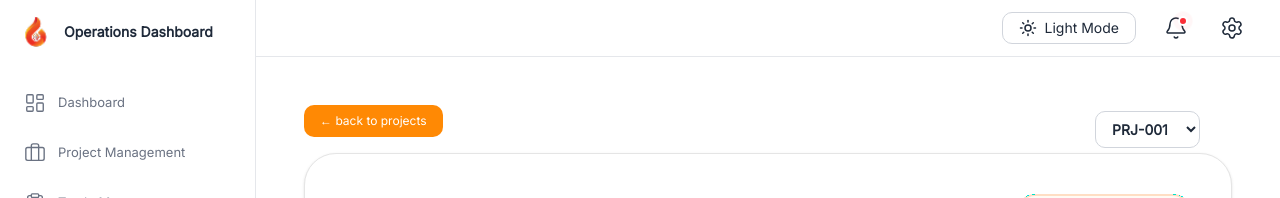
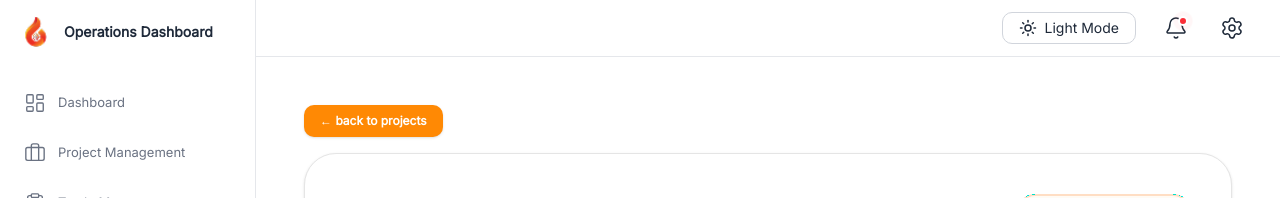
Before and after one commit to faioperation/FireAI-ERP, a React (Vite) app: page /task-tracker/1 in a window 1280 px wide. Shown: the top 198 px of the page. Built offline with nearby package versions, Linux system fonts and the light colour scheme.

Commit message:
dynamic tasktracker implemented

```diff
--- a/src/pages/ProjectManagement/ProjectManagementComponents/Milestones.jsx
+++ b/src/pages/ProjectManagement/ProjectManagementComponents/Milestones.jsx
@@ -169,8 +169,8 @@ const Milestones = ({ projectId }) => {
   };
 
 
-  const handleRowClick = (e, idx) => {
-    navigate("/task-tracker/:id");
+  const handleRowClick = (e, m) => {
+    navigate(`/task-tracker/${m.id}`);
   };
 
   return (
@@ -195,7 +195,7 @@ const Milestones = ({ projectId }) => {
                   <div
                     key={idx}
 
-                    onClick={(e) => handleRowClick(e, idx)}
+                    onClick={(e) => handleRowClick(e, m)}
                     className={`flex items-center justify-between p-3 sm:p-4 border rounded-xl cursor-pointer transition-all ${isDone
                       ? isDark
                         ? "bg-green-900/10 border-green-500/50"
--- a/src/pages/TodoManagement/TaskTracker/TaskTracker.jsx
+++ b/src/pages/TodoManagement/TaskTracker/TaskTracker.jsx
@@ -1,74 +1,73 @@
 import React, { useEffect, useState } from "react";
-import { Link } from "react-router";
+import { Link, Navigate, useNavigate, useParams } from "react-router";
 import TaskOverview from "./TaskOverview";
-import TaskList from "./TaskList";
+import ProjectList from "@/pages/ProjectManagement/ProjectManagementComponents/ProjectList";
+import { Target } from "lucide-react";
 
 export default function TaskTracker() {
-  const [orders, setOrders] = useState([]);
   const [projects, setProjects] = useState([]);
-  const [orderID, setOrderID] = useState(null);
-
-  useEffect(() => {
-    fetch("/OrderList.json")
-      .then((res) => res.json())
-      .then((data) => {
-        setOrders(data);
-
-        // 👉 first id auto select
-        if (data.length > 0) {
-          setOrderID(data[0].id);
-        }
-      });
-  }, []);
-
+  const { id } = useParams(); // URL/:id theke id pabe
+ const navigate = useNavigate()
   useEffect(() => {
     fetch("/projects.json")
       .then((res) => res.json())
-      .then((data) => setProjects(data));
+      .then((data) => setProjects(data))
+      .catch((err) => console.error("JSON load error:", err));
   }, []);
 
-  const findProject = orderID
-    ? projects.find((project) => project.order_id === orderID)
-    : null;
-
+  // URL er id (string) k Number e convert kore find kora
+  const findProject =id? projects.find((p) => p.order_id === Number(id)):""
+ // Dropdown handle
+  const handleSelect = (e) => {
+    const selectedId = e.target.value;
+    if (selectedId) navigate(`/task-tracker/${selectedId}`);
+  };
   return (
-    <div>
+    <div className="w-full space-y-4">
+      {/* Back Button */}
       <div className="flex items-center justify-between">
-        <button className="mb-4 text-xs dark:text-black px-4 py-2 rounded-lg text-white bg-orange-400  dark:bg-teal-400">
-          <Link to="/project">← back to projects</Link>
-        </button>
-
-        {/* ✅ Dropdown */}
-        <select
-          value={orderID || ""}
-          onChange={(e) => setOrderID(Number(e.target.value))}
-          className="
-    border rounded-lg px-3 py-2 text-sm mr-8
-    bg-white text-gray-800 border-gray-300 font-semibold
-    dark:bg-gray-800 dark:text-gray-100 dark:border-gray-600
-    focus:outline-none focus:ring-2 dark:focus:ring-blue-400 focus:ring-orange-400
-    dark:focus:ring-blue-500
-    transition
-  "
+        <Link
+          to="/project"
+          className="text-xs font-bold px-4 py-2 rounded-lg text-white bg-orange-400 dark:bg-teal-400 dark:text-black shadow-sm"
         >
-          {orders.map((order) => (
-            <option
-              key={order.id}
-              value={order.id}
-              className="bg-white  text-gray-800 dark:bg-gray-800 dark:text-gray-100 "
-            >
-              {order.project_id}
-            </option>
-          ))}
-        </select>
+          ← back to projects
+        </Link>
       </div>
 
-      {/* ✅ Selected Project Show */}
-
-      <div>
-        <TaskOverview findProject={findProject}></TaskOverview>
+      {/* Main Content */}
+      <div className="mt-2">
+        {findProject ? (
+          <TaskOverview findProject={findProject} />
+        ) : (
+          <div className="text-center   text-gray-500 text-sm space-y-2  ">
+             <div>
+              <select
+              onChange={handleSelect}
+              className="border border-orange-400 dark:border-teal-400 rounded-md p-2 text-sm flex justify-end"
+              defaultValue=""
+            >
+              <option value="" disabled>
+                Select Order ID
+              </option>
+              {projects.map((p) => (
+                <option className="dark:bg-black bg-white" key={p.order_id} value={p.order_id}>
+                  {p.order_id}  {p.title || p.name}
+                </option>
+              ))}
+            </select>
+            </div>
+           <div className="flex flex-col items-center justify-center h-80 border-2 border-dashed border-orange-200 dark:border-teal-500 rounded-[32px] bg-muted/5">
+        <div className="p-4 bg-muted/20 rounded-full mb-4">
+          <Target className="text-muted-foreground w-8 h-8" />
+        </div>
+        <p className="text-muted-foreground font-semibold">
+          Select an order to view the specific task tracker
+        </p>
       </div>
 
+          </div>
+        )}
+      </div>
     </div>
   );
 }
```
